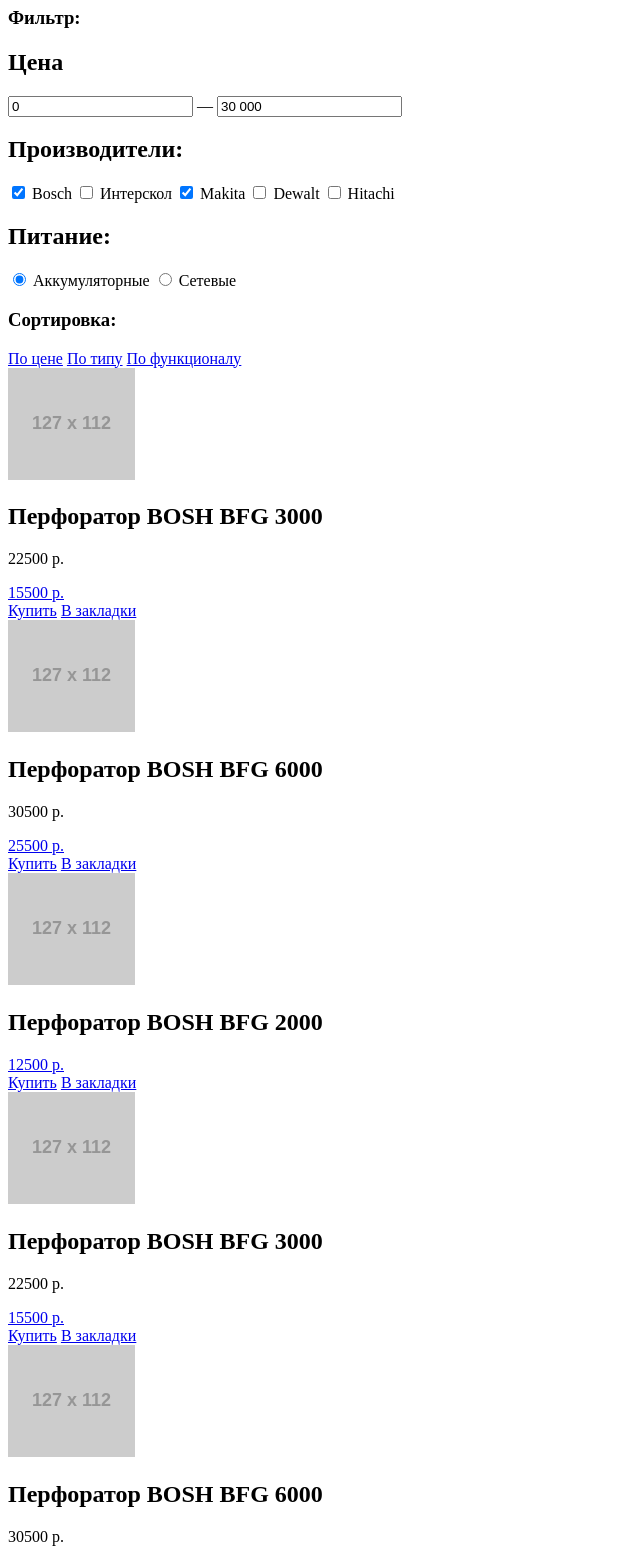
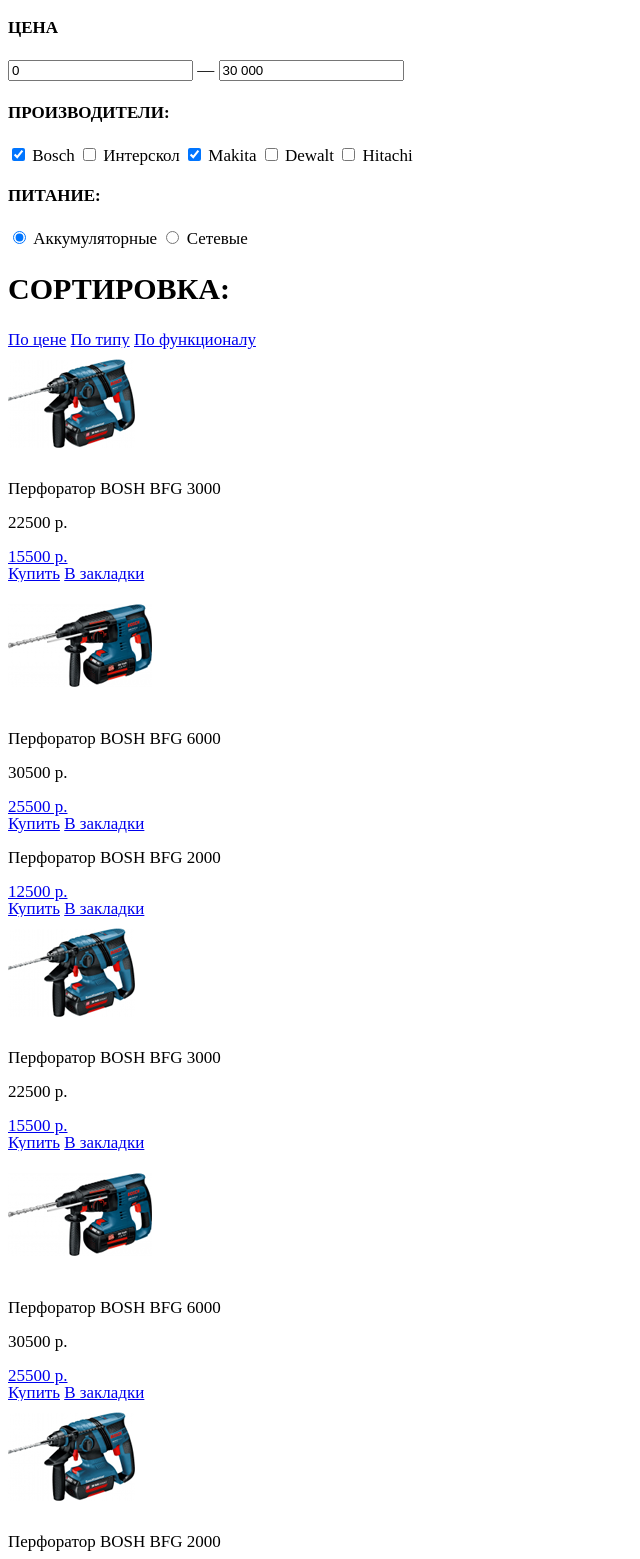
Before and after one commit to prwlsk/179221-technomart, a plain HTML site: page catalog-page.html in a window 1280 px wide. Shown: the part 521-2080 px from the top of the page, without its empty margins (0-640 px from the left). Drawn offline with Linux system fonts and the light colour scheme; placeholder pictures from the web are drawn by us; a web font is replaced by a local one.

Commit message:
Разметка, стили, картинки
1. Немного поменяла элементы разметки главной и каталога (коснулось это
заголовков и двух <p>)
2. Подключила стили к обеим страницам, прописала графику.

```diff
--- a/catalog-page.html
+++ b/catalog-page.html
@@ -3,6 +3,8 @@
 	<head>
 		<meta charset="utf-8">
 		<title>Техномарт</title>
+		<link rel="stylesheet" href="css/style.css" type="text/css">
+		<link rel="stylesheet" href="fonts/stylesheet.css">
 	</head>
 	<body>
 		<header class="top-header">
@@ -16,7 +18,7 @@
 		</header>
 		<header class="main-header">
 			<div class="container">
-				<h2 class="about">Интернет-магазин строительных материалов и инструментов для ремонта</h2>
+				<p class="about">Интернет-магазин строительных материалов и инструментов для ремонта</p>
 				<div class="contacts">
 					<span>+7 (812) 555-05-55</span>
 					<span>г. Санкт-Петербург, ул. Б. Конюшенная, д. 19/8</span>
@@ -83,11 +85,11 @@
 						</li>
 					</ul>
 				</div>
-				<h1>Перфораторы</h1>
+				<h2>Перфораторы</h2>
 				<div class="left-menu">
-					<h3>Фильтр:</h3>
+					<p class="filters-title">Фильтр:</p>
 					<div class="left-menu-title">
-						<h2>Цена</h2>
+						<h3>Цена</h3>
 					</div>
 					<div class="left-menu-filter">
 						<div class="range-filter">
@@ -106,7 +108,7 @@
                     </div>
                     <div class="left-menu-filter">
                      	<div class="left-menu-title">
-                     		<h2>Производители:</h2>
+                     		<h3>Производители:</h3>
                      	</div>
                      	<form>
                      		<input type="checkbox" name="bosch" id="bosch" value="bosch" checked>
@@ -123,7 +125,7 @@
                     </div>
                     <div class="left-menu-filter">
                     	<div class="left-menu-title">
-                    		<h2>Питание:</h2>
+                    		<h3>Питание:</h3>
                     	</div>
                     	<form>
                     		<input type="radio" name="accumulator" id="accumulator" checked>
@@ -146,9 +148,9 @@
                 <div class="catalog-items">
                 	<div class="catalog-item">
                 		<div class="item-image">
-                			<img src="http://placehold.it/127x112">
+                			<img src="img/good-1.png" width="127" height="112">
                 		</div>
-                		<h2>Перфоратор BOSH BFG 3000</h2>
+                		<p class="item">Перфоратор BOSH BFG 3000</p>
                 		<p>22500 р.</p>
 						<a class="red-button" href="#">15500 р.</a>
 						<div class="item-actions">
@@ -158,9 +160,9 @@
 					</div>
 					<div class="catalog-item">
                 		<div class="item-image">
-                			<img src="http://placehold.it/127x112">
+                			<img src="img/good-2.png" width="144" height="128">
                 		</div>
-                		<h2>Перфоратор BOSH BFG 6000</h2>
+                		<p class="item">Перфоратор BOSH BFG 6000</p>
                 		<p>30500 р.</p>
 						<a class="red-button" href="#">25500 р.</a>
 						<div class="item-actions">
@@ -170,9 +172,8 @@
 					</div>
 					<div class="catalog-item current-item new">
                 		<div class="item-image">
-                			<img src="http://placehold.it/127x112">
                 		</div>
-                		<h2>Перфоратор BOSH BFG 2000</h2>
+                		<p class="item">Перфоратор BOSH BFG 2000</p>
 						<a class="red-button" href="#">12500 р.</a>
 						<div class="item-actions">
 								<a href="#">Купить</a>
@@ -181,9 +182,9 @@
 					</div>
 					<div class="catalog-item">
                 		<div class="item-image">
-                			<img src="http://placehold.it/127x112">
+                			<img src="img/good-1.png" width="127" height="112">
                 		</div>
-                		<h2>Перфоратор BOSH BFG 3000</h2>
+                		<p class="item">Перфоратор BOSH BFG 3000</p>
                 		<p>22500 р.</p>
 						<a class="red-button" href="#">15500 р.</a>
 						<div class="item-actions">
@@ -193,9 +194,9 @@
 					</div>
 					<div class="catalog-item new">
                 		<div class="item-image">
-                			<img src="http://placehold.it/127x112">
+                			<img src="img/good-2.png" width="144" height="128">
                 		</div>
-                		<h2>Перфоратор BOSH BFG 6000</h2>
+                		<p class="item">Перфоратор BOSH BFG 6000</p>
                 		<p>30500 р.</p>
 						<a class="red-button" href="#">25500 р.</a>
 						<div class="item-actions">
@@ -205,9 +206,9 @@
 					</div>
 					<div class="catalog-item">
                 		<div class="item-image">
-                			<img src="http://placehold.it/127x112">
+                			<img src="img/good-1.png" width="127" height="112">
                 		</div>
-                		<h2>Перфоратор BOSH BFG 2000</h2>
+                		<p class="item">Перфоратор BOSH BFG 2000</p>
 						<a class="red-button" href="#">12500 р.</a>
 						<div class="item-actions">
 								<a href="#">Купить</a>
@@ -216,9 +217,9 @@
 					</div>
 					<div class="catalog-item new">
                 		<div class="item-image">
-                			<img src="http://placehold.it/127x112">
+                			<img src="img/good-1.png" width="127" height="112">
                 		</div>
-                		<h2>Перфоратор BOSH BFG 3000</h2>
+                		<p class="item">Перфоратор BOSH BFG 3000</p>
                 		<p>22500 р.</p>
 						<a class="red-button" href="#">15500 р.</a>
 						<div class="item-actions">
@@ -228,9 +229,9 @@
 					</div>
 					<div class="catalog-item">
                 		<div class="item-image">
-                			<img src="http://placehold.it/127x112">
+                			<img src="img/good-2.png" width="144" height="128">
                 		</div>
-                		<h2>Перфоратор BOSH BFG 6000</h2>
+                		<p class="item">Перфоратор BOSH BFG 6000</p>
                 		<p>30500 р.</p>
 						<a class="red-button" href="#">25500 р.</a>
 						<div class="item-actions">
@@ -240,9 +241,9 @@
 					</div>
 					<div class="catalog-item">
                 		<div class="item-image">
-                			<img src="http://placehold.it/127x112">
+                			<img src="img/good-1.png" width="127" height="112">
                 		</div>
-                		<h2>Перфоратор BOSH BFG 2000</h2>
+                		<p class="item">Перфоратор BOSH BFG 2000</p>
 						<a class="red-button" href="#">12500 р.</a>
 						<div class="item-actions">
 								<a href="#">Купить</a>
@@ -261,7 +262,7 @@
 		<div class="about-items">
 			<div class="about-items-container">
 				<div class="item-description">
-					<h2>Пара слов о перфораторах</h2>
+					<h3>Пара слов о перфораторах</h3>
 					<p>Перфоратор — универсальный строительный инструмент. Предназначен для сверления и долбления отверстий в кирпиче, бетоне и камне. Существуют электромеханические и пневматические перфораторы. Современные модели могут выполнять функции дрели, шуруповерта и отбойного молотка. В ассортиментном ряду есть выбор «трехрежимников»: в одном устройстве будут совмещены отбойный молоток и ударная дрель.</p>
 				</div>
 			</div>
--- a/css/style.css
+++ b/css/style.css
@@ -1,13 +1,23 @@
 body {
-	font-family: "CuprumRegular", sans-serif;
-	font-size: 16px;
-	line-height: 18px;
+  font-family: "Cuprum";
+  font-size: 17px;
+  line-height: 1;
 }
 h2 {
-    font-size: 30px;
-    line-height: 30px;
-    text-transform: uppercase;
-    color: #32425c;
-
-
+  font-size: 30px;
+  color: rgb(50, 66, 92);
+  text-transform: uppercase;
+  line-height: 1;
 }
+h3 {
+  font-size: 30px;
+  color: rgb(0, 0, 0);
+  text-transform: uppercase;
+  line-height: 0.8;
+}
+.left-menu h3 {
+	font-family: "PT Sans";
+	font-weight: bold;
+	font-size: 17px;
+	line-height: 30px;
+}
```
Also changed, not shown: index.html (+19 -16 lines).
